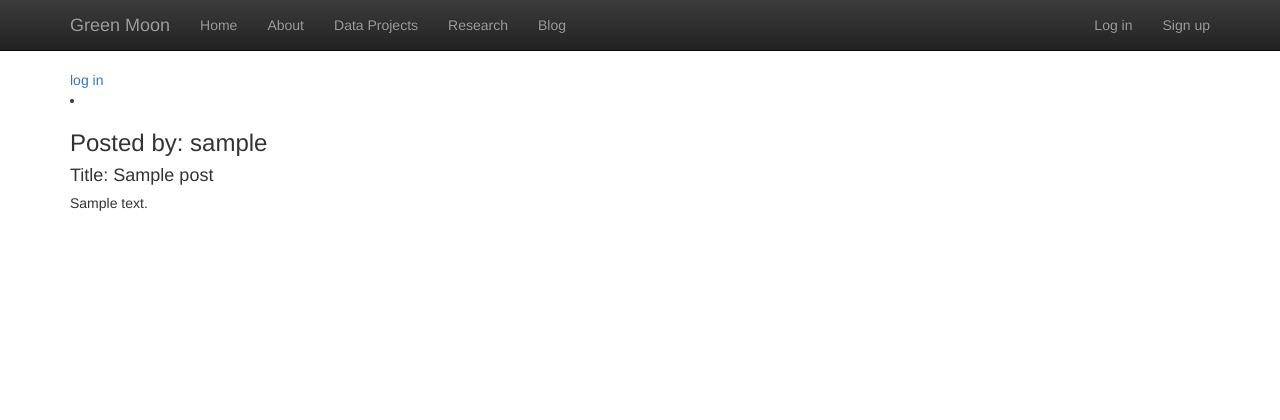
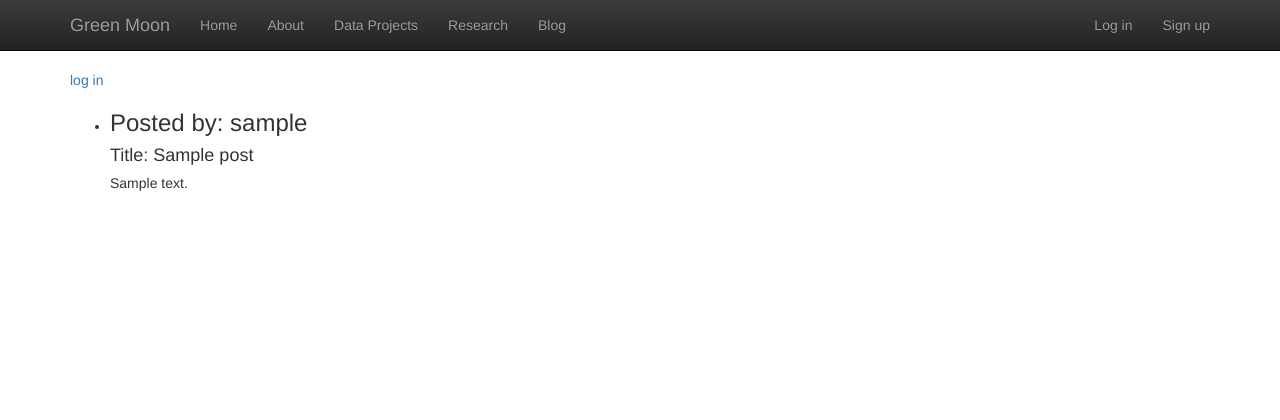
Before and after one commit to ma010/green-moon, a Flask app: page /blog in a window 1280 px wide. Shown: the top 420 px of the page. Run offline with Flask 2, Linux system fonts and the light colour scheme; tables that the repository leaves empty hold one stand-in row (values such as "Sample post"); parts of the project's set-up code (start-up, migrations or seed data) failed here and were passed over; some libraries are stand-ins or nearby versions.

Commit message:
updated blog.html and index.html

```diff
--- a/GreenMoon/templates/blog.html
+++ b/GreenMoon/templates/blog.html
@@ -26,6 +26,7 @@
         </form>
     {% endif %}
 
+    <ul class=posts>
     {% for p in posts %}
         <li><h3>Posted by: {{ p.nickname }}</h3> <h4>Title: {{ p.title }}</h4>
         <h5>{{ p.body|safe }}</h5>
--- a/GreenMoon/templates/index.html
+++ b/GreenMoon/templates/index.html
@@ -1,5 +1,3 @@
-{#This will be the home page#}
-
 {#This will be the home page#}
 
 {% extends "base.html" %}
```
